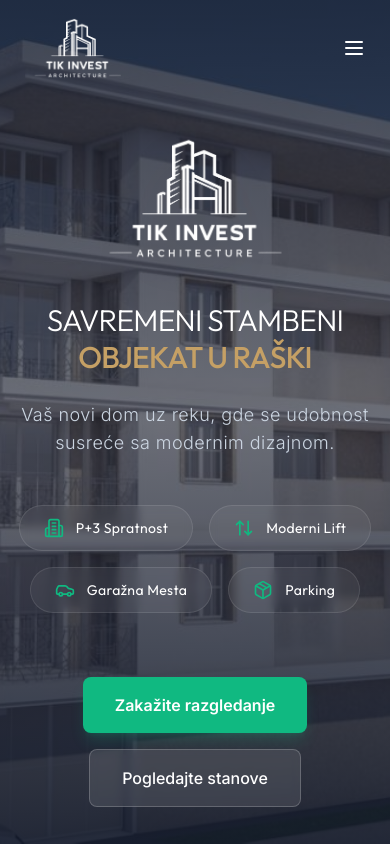
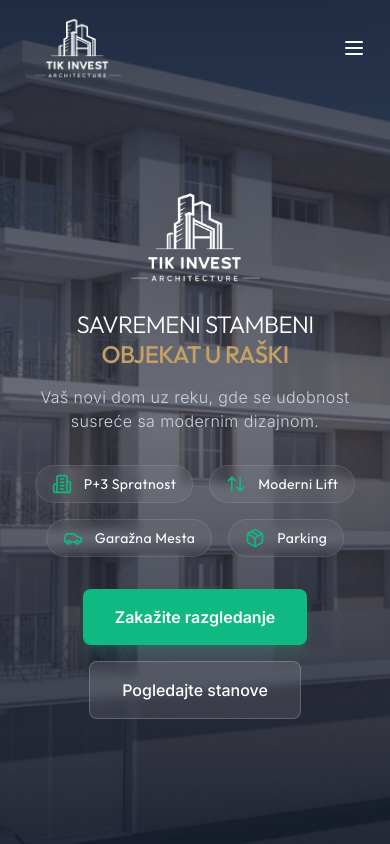
Before and after one commit to Bratislav1203/tikInvest, a React (Vite) app: page / in a window 390 px wide. Shown: the top 844 px of the page. Built offline with nearby package versions, Linux system fonts and the light colour scheme.

Commit message:
Phone changes

```diff
--- a/src/components/Apartments.tsx
+++ b/src/components/Apartments.tsx
@@ -86,7 +86,7 @@ export default function FloorPlan() {
 
     return (
         <>
-            <section id="apartments" className="py-24 bg-surface">
+            <section id="apartments" className="py-24 bg-surface overflow-hidden">
                 <div className="container mx-auto px-4">
                     <div className="text-center mb-16">
                         <RevealOnScroll>
--- a/src/components/Contact.tsx
+++ b/src/components/Contact.tsx
@@ -24,7 +24,7 @@ export default function Contact() {
   };
 
   return (
-    <section id="contact" className="py-24 bg-surface-dark">
+    <section id="contact" className="py-24 bg-surface-dark overflow-hidden">
       <div className="container mx-auto px-4">
         <div className="text-center mb-16">
           <RevealOnScroll>
--- a/src/components/Hero.tsx
+++ b/src/components/Hero.tsx
@@ -2,7 +2,7 @@ import { Building2, ArrowUpDown, Car, Package } from 'lucide-react';
 
 export default function Hero() {
   return (
-    <section className="relative h-screen flex items-center justify-center bg-primary overflow-hidden">
+    <section className="relative min-h-[100dvh] flex items-center justify-center bg-primary overflow-hidden py-20 px-4">
       {/* Background Image with optimized overlay */}
       <div className="absolute inset-0 z-0">
         <img
@@ -14,20 +14,20 @@ export default function Hero() {
       </div>
 
       <div className="relative z-10 container text-center text-white px-4 animate-fade-in">
-        <div className="mb-10 animate-slide-up mt-24">
+        <div className="mb-6 md:mb-10 animate-slide-up mt-16 md:mt-24">
           <img
             src="logo.png"
             alt="Tik Invest"
-            className="h-32 md:h-48 w-auto mx-auto mb-8 drop-shadow-2xl filter brightness-0 invert"
+            className="h-24 md:h-48 w-auto mx-auto mb-4 md:mb-8 drop-shadow-2xl filter brightness-0 invert"
           />
         </div>
 
-        <h1 className="font-heading text-3xl md:text-5xl lg:text-6xl font-light mb-6 leading-tight tracking-tight">
+        <h1 className="font-heading text-2xl md:text-5xl lg:text-6xl font-light mb-4 md:mb-6 leading-tight tracking-tight">
           SAVREMENI STAMBENI <br />
           <span className="text-secondary font-medium">OBJEKAT U RAŠKI</span>
         </h1>
 
-        <p className="max-w-2xl mx-auto text-slate-300 text-lg md:text-xl font-light mb-12 tracking-wide">
+        <p className="max-w-2xl mx-auto text-slate-300 text-base md:text-xl font-light mb-8 md:mb-12 tracking-wide">
           Vaš novi dom uz reku, gde se udobnost susreće sa modernim dizajnom.
         </p>
 
@@ -40,7 +40,7 @@ export default function Hero() {
           ].map((feature, index) => (
             <div
               key={index}
-              className="flex items-center gap-3 px-6 py-3 bg-white/5 backdrop-blur-sm border border-white/10 rounded-full hover:bg-white/10 transition-colors cursor-default"
+              className="flex items-center gap-3 px-4 py-2 md:px-6 md:py-3 bg-white/5 backdrop-blur-sm border border-white/10 rounded-full hover:bg-white/10 transition-colors cursor-default"
             >
               <feature.icon className="text-accent w-5 h-5" />
               <span className="font-heading text-sm md:text-base tracking-wide">{feature.label}</span>
@@ -48,7 +48,7 @@ export default function Hero() {
           ))}
         </div>
 
-        <div className="mt-16 flex flex-col md:flex-row items-center justify-center gap-4 animate-slide-up" style={{ animationDelay: '0.2s' }}>
+        <div className="mt-8 md:mt-16 flex flex-col md:flex-row items-center justify-center gap-4 animate-slide-up" style={{ animationDelay: '0.2s' }}>
           <button
             onClick={() => document.getElementById('contact')?.scrollIntoView({ behavior: 'smooth' })}
             className="px-8 py-4 bg-accent hover:bg-accent-dark text-white font-semibold rounded-lg transition-all duration-300 transform hover:scale-105 shadow-lg shadow-accent/20"
--- a/src/components/Location.tsx
+++ b/src/components/Location.tsx
@@ -21,7 +21,7 @@ export default function Location() {
   ];
 
   return (
-    <section id="location" className="py-24 bg-surface-dark relative">
+    <section id="location" className="py-24 bg-surface-dark relative overflow-hidden">
       <div className="container mx-auto px-4">
         <div className="flex flex-col md:flex-row items-center justify-between mb-16 gap-8">
           <div className="md:w-1/2">
--- a/src/index.css
+++ b/src/index.css
@@ -12,23 +12,29 @@
     -moz-osx-font-smoothing: grayscale;
   }
 
-  h1, h2, h3, h4, h5, h6 {
+  h1,
+  h2,
+  h3,
+  h4,
+  h5,
+  h6 {
     font-family: 'Outfit', sans-serif;
   }
 
   body {
-    @apply text-slate-700 bg-white;
+    @apply text-slate-700 bg-white overflow-x-hidden;
   }
+}
 
-  ::selection {
-    @apply bg-secondary/30 text-primary;
-  }
+::selection {
+  @apply bg-secondary/30 text-primary;
 }
 
 @layer utilities {
   .text-shadow {
     text-shadow: 2px 2px 4px rgba(0, 0, 0, 0.3);
   }
+
   .text-shadow-lg {
     text-shadow: 4px 4px 8px rgba(0, 0, 0, 0.4);
   }
@@ -48,7 +54,7 @@
 }
 
 @layer components {
-    .container {
-        @apply max-w-7xl mx-auto px-4 sm:px-6 lg:px-8;
-    }
+  .container {
+    @apply max-w-7xl mx-auto px-4 sm:px-6 lg:px-8;
+  }
 }
```
